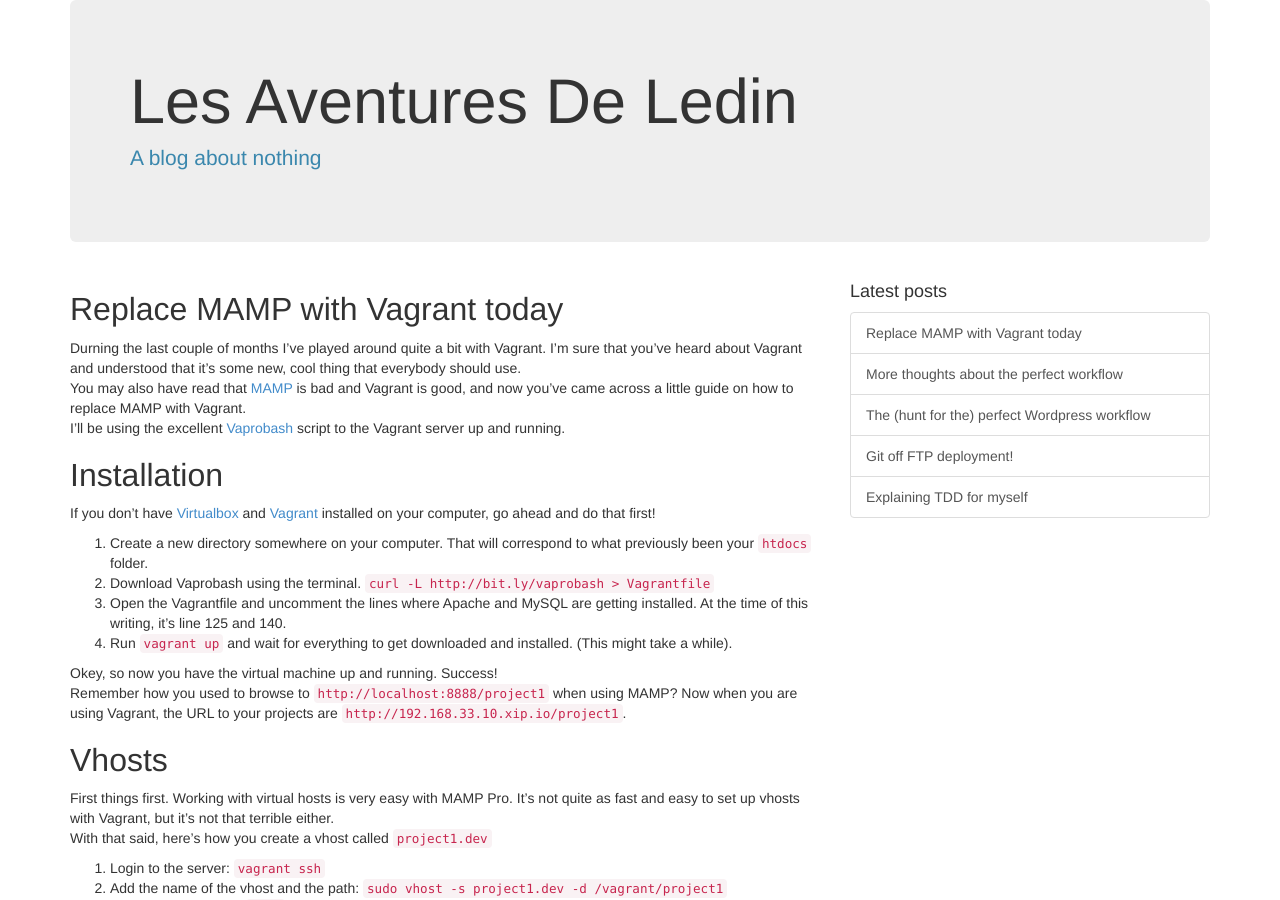
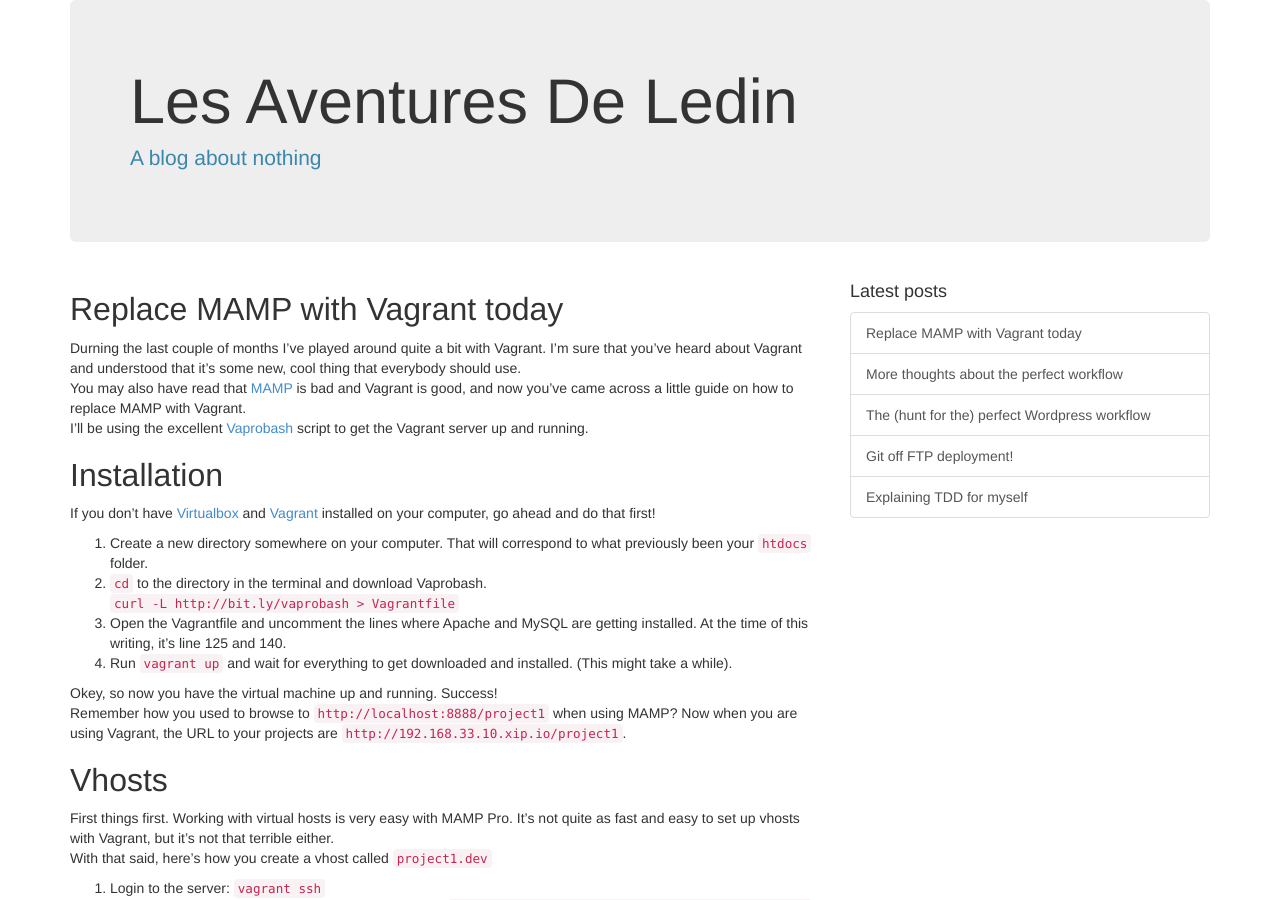
Before and after one commit to stefanledin/stefanledin.github.com, a Jekyll site: the page built from _posts/2014-04-08-replace-mamp-with-vagrant-today.md, in a window 1280 px wide and 900 px high. Built offline with Jekyll 4.4.1, drawn with Linux system fonts in a browser that asks for light colours; nearby versions of some CDN libraries; Markdown is read by kramdown in place of the engine named in the settings; comment, search, counter and statistics services are not loaded; some of the changed text lies outside the part shown.

Commit message:
typos n stuff

```diff
--- a/_posts/2014-04-08-replace-mamp-with-vagrant-today.md
+++ b/_posts/2014-04-08-replace-mamp-with-vagrant-today.md
@@ -8,12 +8,12 @@
 
 Durning the last couple of months I've played around quite a bit with Vagrant. I'm sure that you've heard about Vagrant and understood that it's some new, cool thing that everybody should use.
 You may also have read that [MAMP](http://www.mamp.info) is bad and Vagrant is good, and now you've came across a little guide on how to replace MAMP with Vagrant.
-I'll be using the excellent [Vaprobash](https://github.com/fideloper/Vaprobash) script to the Vagrant server up and running.
+I'll be using the excellent [Vaprobash](https://github.com/fideloper/Vaprobash) script to get the Vagrant server up and running.
 ##Installation
 If you don't have [Virtualbox](http://www.virtualbox.org/) and [Vagrant](http://www.vagrantup.com/downloads.html) installed on your computer, go ahead and do that first!
 
 1. Create a new directory somewhere on your computer. That will correspond to what previously been your ``htdocs`` folder.
-2. Download Vaprobash using the terminal. ``curl -L http://bit.ly/vaprobash > Vagrantfile``
+2. ``cd`` to the directory in the terminal and download Vaprobash. ``curl -L http://bit.ly/vaprobash > Vagrantfile``
 3. Open the Vagrantfile and uncomment the lines where Apache and MySQL are getting installed. At the time of this writing, it's line 125 and 140.
 4. Run ``vagrant up`` and wait for everything to get downloaded and installed. (This might take a while).
 
@@ -25,7 +25,7 @@
 With that said, here's how you create a vhost called ``project1.dev``
 
 1. Login to the server: ``vagrant ssh``
-2. Add the name of the vhost and the path: ``sudo vhost -s project1.dev -d /vagrant/project1``
+2. Add the name of the vhost and the path to the project: ``sudo vhost -s project1.dev -d /vagrant/project1``
 3. Exit out of the server: ``exit``
 4. Edit the host file using Vim or your editor of choise: ``sudo vim /etc/hosts``
 5. Add the following line: ``192.168.33.10   project1.dev``
```
